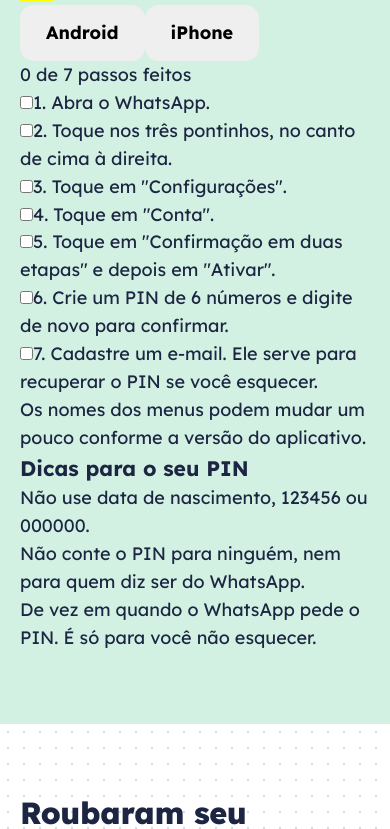
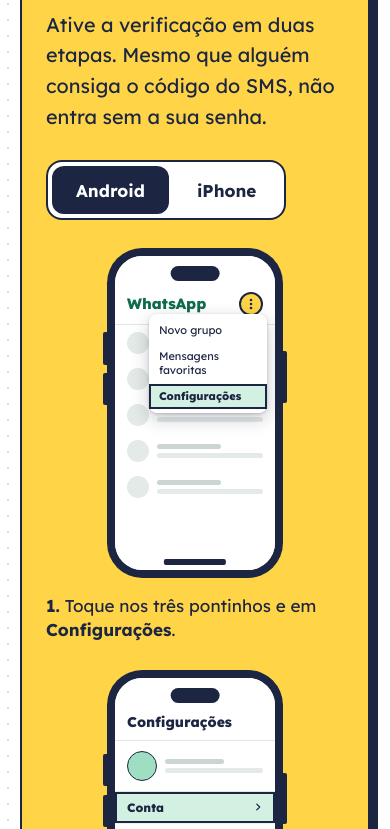
Before and after one commit to mj01px/codigo-seguro, a React (Vite) app: page / in a window 390 px wide. Shown: the part 5675-6504 px from the top of the page. Built offline with nearby package versions, Linux system fonts and the light colour scheme.

Commit message:
feat(protect): replace the checklist with step-by-step phone screens for the 2fa password

```diff
--- a/src/sections/Protect.tsx
+++ b/src/sections/Protect.tsx
@@ -1,214 +1,309 @@
-import { useState, useEffect } from 'react';
+import { useRef, useState } from 'react';
+import type { KeyboardEvent, ReactNode } from 'react';
+import { CheckIcon, LockIcon } from '../components/Icons';
+import { PhoneFrame } from '../components/PhoneFrame';
 import { Section } from '../components/Section';
 import type { DevicePlatform } from '../types';
 
-const STORAGE_KEY_ANDROID = 'codigo-seguro:checklist-android';
-const STORAGE_KEY_IPHONE = 'codigo-seguro:checklist-iphone';
-
-const ANDROID_STEPS = [
-  'Abra o WhatsApp.',
-  'Toque nos três pontinhos, no canto de cima à direita.',
-  'Toque em "Configurações".',
-  'Toque em "Conta".',
-  'Toque em "Confirmação em duas etapas" e depois em "Ativar".',
-  'Crie um PIN de 6 números e digite de novo para confirmar.',
-  'Cadastre um e-mail. Ele serve para recuperar o PIN se você esquecer.',
+const PLATFORMS: { id: DevicePlatform; label: string }[] = [
+  { id: 'android', label: 'Android' },
+  { id: 'iphone', label: 'iPhone' },
 ];
 
-const IPHONE_STEPS = [
-  'Abra o WhatsApp.',
-  'Toque em "Configurações", no canto de baixo à direita.',
-  'Toque em "Conta".',
-  'Toque em "Confirmação em duas etapas".',
-  'Toque em "Ativar".',
-  'Crie um PIN de 6 números e digite de novo para confirmar.',
-  'Cadastre um e-mail. Ele serve para recuperar o PIN se você esquecer.',
+function Chevron() {
+  return (
+    <svg className="mini__chev" width="10" height="10" viewBox="0 0 24 24" fill="none">
+      <path d="M9 5l7 7-7 7" stroke="currentColor" strokeWidth="3" strokeLinecap="round" strokeLinejoin="round" />
+    </svg>
+  );
+}
+
+function BackHeader({ title }: { title: string }) {
+  return (
+    <span className="mini__header">
+      <svg width="12" height="12" viewBox="0 0 24 24" fill="none">
+        <path d="M15 5l-7 7 7 7" stroke="currentColor" strokeWidth="3" strokeLinecap="round" strokeLinejoin="round" />
+      </svg>
+      {title}
+    </span>
+  );
+}
+
+/** Linhas cinzas que imitam a lista de conversas ao fundo. */
+function ChatGhosts({ count }: { count: number }) {
+  return (
+    <span className="mini__ghosts">
+      {Array.from({ length: count }, (_, i) => (
+        <span key={i} className="mini__ghost">
+          <span className="mini__ghost-avatar" />
+          <span className="mini__ghost-lines">
+            <span />
+            <span />
+          </span>
+        </span>
+      ))}
+    </span>
+  );
+}
+
+function ListScreen({
+  title,
+  items,
+  active,
+  back = false,
+  profile = false,
+}: {
+  title: string;
+  items: string[];
+  active: string;
+  back?: boolean;
+  profile?: boolean;
+}) {
+  return (
+    <>
+      {back ? <BackHeader title={title} /> : <span className="mini__header">{title}</span>}
+      {profile && (
+        <span className="mini__profile">
+          <span className="mini__ghost-avatar mini__ghost-avatar--big" />
+          <span className="mini__ghost-lines">
+            <span />
+            <span />
+          </span>
+        </span>
+      )}
+      <span className="mini__list">
+        {items.map((item) => (
+          <span key={item} className={`mini__row ${item === active ? 'mini__row--active' : ''}`}>
+            <span>{item}</span>
+            <Chevron />
+          </span>
+        ))}
+      </span>
+    </>
+  );
+}
+
+function AndroidMenuScreen() {
+  return (
+    <>
+      <span className="mini__header mini__header--app">
+        WhatsApp
+        <span className="mini__dots">
+          <svg width="14" height="14" viewBox="0 0 24 24" fill="#1C2541">
+            <circle cx="12" cy="5" r="2.2" />
+            <circle cx="12" cy="12" r="2.2" />
+            <circle cx="12" cy="19" r="2.2" />
+          </svg>
+        </span>
+      </span>
+      <ChatGhosts count={5} />
+      <span className="mini__menu">
+        <span className="mini__menu-item">Novo grupo</span>
+        <span className="mini__menu-item">Mensagens favoritas</span>
+        <span className="mini__menu-item mini__menu-item--active">Configurações</span>
+      </span>
+    </>
+  );
+}
+
+function IphoneTabScreen() {
+  return (
+    <>
+      <span className="mini__header mini__header--app">Conversas</span>
+      <ChatGhosts count={4} />
+      <span className="mini__tabbar">
+        <span className="mini__tab">
+          <span className="mini__tab-icon" />
+          Ligações
+        </span>
+        <span className="mini__tab">
+          <span className="mini__tab-icon" />
+          Conversas
+        </span>
+        <span className="mini__tab mini__tab--active">
+          <span className="mini__tab-icon mini__tab-icon--avatar" />
+          Você
+        </span>
+      </span>
+    </>
+  );
+}
+
+function PasswordScreen() {
+  return (
+    <>
+      <BackHeader title="Duas etapas" />
+      <span className="mini__form">
+        <span className="mini__form-title">Crie uma senha</span>
+        <span className="mini__field">••••••••</span>
+        <span className="mini__hint">8 ou mais, com letra e número</span>
+        <span className="mini__button">Avançar</span>
+      </span>
+    </>
+  );
+}
+
+function accountStep(title: string): { screen: ReactNode; caption: ReactNode } {
+  return {
+    screen: (
+      <ListScreen
+        title={title}
+        items={['Conta', 'Privacidade', 'Conversas', 'Notificações']}
+        active="Conta"
+        profile
+      />
+    ),
+    caption: (
+      <>
+        Toque em <strong>Conta</strong>.
+      </>
+    ),
+  };
+}
+
+const LAST_STEPS: { screen: ReactNode; caption: ReactNode }[] = [
+  {
+    screen: (
+      <ListScreen
+        title="Conta"
+        items={['Verificação em duas etapas', 'Alterar número', 'Solicitar dados', 'Apagar conta']}
+        active="Verificação em duas etapas"
+        back
+      />
+    ),
+    caption: (
+      <>
+        Toque em <strong>Verificação em duas etapas</strong> e em <strong>Ativar</strong>. Em
+        alguns celulares o nome é <strong>Confirmação em duas etapas</strong>.
+      </>
+    ),
+  },
+  {
+    screen: <PasswordScreen />,
+    caption: (
+      <>
+        Crie uma <strong>senha</strong> (ou um PIN de 6 números, se o celular pedir) e cadastre um
+        e-mail.
+      </>
+    ),
+  },
 ];
 
-function loadSavedChecks(key: string, length: number): boolean[] {
-  try {
-    const raw = window.localStorage.getItem(key);
-    if (!raw) return Array(length).fill(false);
-    const parsed = JSON.parse(raw);
-    if (Array.isArray(parsed) && parsed.length === length) {
-      return parsed.map(Boolean);
-    }
-  } catch {
-    // ignora caso localStorage falhe
-  }
-  return Array(length).fill(false);
-}
+const STEPS: Record<DevicePlatform, { screen: ReactNode; caption: ReactNode }[]> = {
+  android: [
+    {
+      screen: <AndroidMenuScreen />,
+      caption: (
+        <>
+          Toque nos três pontinhos e em <strong>Configurações</strong>.
+        </>
+      ),
+    },
+    accountStep('Configurações'),
+    ...LAST_STEPS,
+  ],
+  iphone: [
+    {
+      screen: <IphoneTabScreen />,
+      caption: (
+        <>
+          Toque em <strong>Você</strong> (a sua foto), embaixo à direita. Em alguns celulares
+          aparece <strong>Configurações</strong>.
+        </>
+      ),
+    },
+    accountStep('Você'),
+    ...LAST_STEPS,
+  ],
+};
 
 export function Protect() {
   const [platform, setPlatform] = useState<DevicePlatform>('android');
-  const [androidChecks, setAndroidChecks] = useState<boolean[]>(() =>
-    loadSavedChecks(STORAGE_KEY_ANDROID, ANDROID_STEPS.length)
-  );
-  const [iphoneChecks, setIphoneChecks] = useState<boolean[]>(() =>
-    loadSavedChecks(STORAGE_KEY_IPHONE, IPHONE_STEPS.length)
-  );
+  const tabRefs = useRef<Record<DevicePlatform, HTMLButtonElement | null>>({
+    android: null,
+    iphone: null,
+  });
 
-  useEffect(() => {
-    try {
-      window.localStorage.setItem(STORAGE_KEY_ANDROID, JSON.stringify(androidChecks));
-    } catch {
-      // ignora erro de localStorage
-    }
-  }, [androidChecks]);
-
-  useEffect(() => {
-    try {
-      window.localStorage.setItem(STORAGE_KEY_IPHONE, JSON.stringify(iphoneChecks));
-    } catch {
-      // ignora erro de localStorage
-    }
-  }, [iphoneChecks]);
-
-  const activeSteps = platform === 'android' ? ANDROID_STEPS : IPHONE_STEPS;
-  const activeChecks = platform === 'android' ? androidChecks : iphoneChecks;
-  const completedCount = activeChecks.filter(Boolean).length;
-  const totalCount = activeSteps.length;
-  const isAllDone = completedCount === totalCount;
-  const progressPercent = Math.round((completedCount / totalCount) * 100);
-
-  function toggleStep(index: number) {
-    if (platform === 'android') {
-      setAndroidChecks((prev) => prev.map((v, i) => (i === index ? !v : v)));
-    } else {
-      setIphoneChecks((prev) => prev.map((v, i) => (i === index ? !v : v)));
-    }
+  // Setas do teclado trocam de aba, como em qualquer lista de abas.
+  function handleTabKey(event: KeyboardEvent<HTMLButtonElement>) {
+    if (event.key !== 'ArrowLeft' && event.key !== 'ArrowRight') return;
+    event.preventDefault();
+    const next: DevicePlatform = platform === 'android' ? 'iphone' : 'android';
+    setPlatform(next);
+    tabRefs.current[next]?.focus();
   }
 
   return (
-    <Section id="proteger" tone="mint" aria-labelledby="proteger-title">
-      <div className="section-header">
-        <h2 id="proteger-title" className="section-title">
-          Tranque seu WhatsApp
-        </h2>
-        <p className="section-subtitle">
-          Ative a confirmação em duas etapas. Com ela, mesmo que alguém consiga
-          o código do SMS, não entra sem o seu{' '}
-          <mark className="mark-yellow">PIN</mark>. Leva 2 minutos.
+    <Section id="proteger" tone="dots" className="section--bordered-top" aria-labelledby="proteger-title">
+      <div className="card protect">
+        <div className="protect__head">
+          <span className="protect__icon">
+            <LockIcon size={28} color="#FFD447" />
+          </span>
+          <h2 id="proteger-title" className="section-title">
+            Tranque seu WhatsApp
+          </h2>
+        </div>
+        <p className="lead lead--ink">
+          Ative a verificação em duas etapas. Mesmo que alguém consiga o código do SMS, não entra
+          sem a sua senha.
         </p>
-      </div>
 
-      <div className="protect-layout">
-        <div className="protect-main">
-          <div
-            className="platform-tabs"
-            role="tablist"
-            aria-label="Escolha o tipo do seu celular"
-          >
+        <div className="tabs" role="tablist" aria-label="Escolha o tipo do seu celular">
+          {PLATFORMS.map((item) => (
             <button
+              key={item.id}
+              ref={(el) => {
+                tabRefs.current[item.id] = el;
+              }}
               type="button"
               role="tab"
-              id="tab-android"
-              aria-selected={platform === 'android'}
-              aria-controls="panel-checklist"
-              className={`btn platform-tab ${
-                platform === 'android' ? 'platform-tab--active' : ''
-              }`}
-              onClick={() => setPlatform('android')}
+              id={`tab-${item.id}`}
+              aria-selected={platform === item.id}
+              aria-controls="painel-passos"
+              tabIndex={platform === item.id ? 0 : -1}
+              className="tabs__tab"
+              onClick={() => setPlatform(item.id)}
+              onKeyDown={handleTabKey}
             >
-              Android
+              {item.label}
             </button>
-            <button
-              type="button"
-              role="tab"
-              id="tab-iphone"
-              aria-selected={platform === 'iphone'}
-              aria-controls="panel-checklist"
-              className={`btn platform-tab ${
-                platform === 'iphone' ? 'platform-tab--active' : ''
-              }`}
-              onClick={() => setPlatform('iphone')}
-            >
-              iPhone
-            </button>
-          </div>
-
-          <div
-            id="panel-checklist"
-            role="tabpanel"
-            aria-labelledby={platform === 'android' ? 'tab-android' : 'tab-iphone'}
-            className="checklist-panel"
-          >
-            <div className="checklist-progress" aria-live="polite">
-              <div className="checklist-progress__header">
-                <span className="checklist-progress__count">
-                  {completedCount} de {totalCount} passos feitos
-                </span>
-              </div>
-              <div
-                className="checklist-progress__bar"
-                role="progressbar"
-                aria-valuenow={completedCount}
-                aria-valuemin={0}
-                aria-valuemax={totalCount}
-                aria-label="Progresso dos passos concluídos"
-              >
-                <div
-                  className="checklist-progress__fill"
-                  style={{ width: `${progressPercent}%` }}
-                />
-              </div>
-            </div>
-
-            <ol className="checklist-items">
-              {activeSteps.map((stepText, idx) => {
-                const inputId = `step-${platform}-${idx + 1}`;
-                const checked = activeChecks[idx];
-                return (
-                  <li
-                    key={inputId}
-                    className={`checklist-item ${
-                      checked ? 'checklist-item--done' : ''
-                    }`}
-                  >
-                    <input
-                      type="checkbox"
-                      id={inputId}
-                      className="checklist-item__checkbox"
-                      checked={checked}
-                      onChange={() => toggleStep(idx)}
-                    />
-                    <label htmlFor={inputId} className="checklist-item__label">
-                      <span className="checklist-item__num">{idx + 1}.</span>{' '}
-                      <span>{stepText}</span>
-                    </label>
-                  </li>
-                );
-              })}
-            </ol>
-
-            {isAllDone && (
-              <div className="checklist-complete" role="status" aria-live="polite">
-                Pronto! Seu WhatsApp está trancado.
-              </div>
-            )}
-
-            <p className="checklist-note">
-              Os nomes dos menus podem mudar um pouco conforme a versão do
-              aplicativo.
-            </p>
-          </div>
+          ))}
         </div>
 
-        <aside className="pin-tips-card" aria-labelledby="pin-tips-title">
-          <h3 id="pin-tips-title" className="pin-tips-card__title">
-            Dicas para o seu PIN
-          </h3>
-          <ul className="pin-tips-card__list">
-            <li>Não use data de nascimento, 123456 ou 000000.</li>
+        <ol id="painel-passos" role="tabpanel" aria-labelledby={`tab-${platform}`} className="pin-steps">
+          {STEPS[platform].map((step, index) => (
+            <li key={`${platform}-${index}`} className="pin-steps__item">
+              <div className="pin-steps__phone" aria-hidden="true">
+                <PhoneFrame width={176} height={330} fullScreen>
+                  <span className="mini">{step.screen}</span>
+                </PhoneFrame>
+              </div>
+              <p className="pin-steps__caption">
+                <strong>{index + 1}.</strong> {step.caption}
+              </p>
+            </li>
+          ))}
+        </ol>
+
+        <div className="pin-tips">
+          <h3 className="pin-tips__title">Dicas da senha</h3>
+          <ul className="pin-tips__list">
             <li>
-              Não conte o PIN para ninguém, nem para quem diz ser do WhatsApp.
+              <CheckIcon color="#0E6B4B" />
+              Use 8 ou mais letras e números.
             </li>
             <li>
-              De vez em quando o WhatsApp pede o PIN. É só para você não
-              esquecer.
+              <CheckIcon color="#0E6B4B" />
+              Não use data de nascimento nem o seu nome.
+            </li>
+            <li>
+              <CheckIcon color="#0E6B4B" />
+              Não conte a senha para ninguém.
             </li>
           </ul>
-        </aside>
+          <p className="pin-tips__note">Os nomes dos menus podem mudar um pouco no seu celular.</p>
+        </div>
       </div>
     </Section>
   );
```
